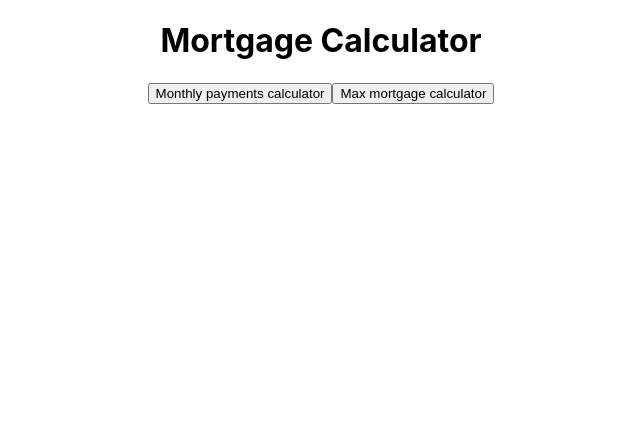
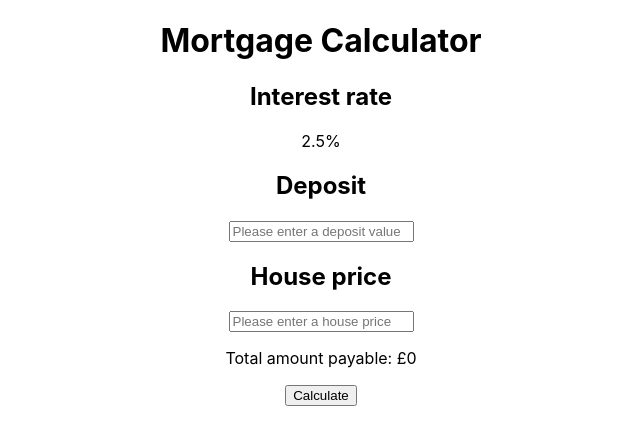
Before and after one commit to Luke-Goodridge/Mortgage-Calculator, a React (Create React App) app: page / in a window 1280 px wide. Shown: the top 444 px of the page, without its empty margins (319-959 px from the left). Built offline with nearby package versions, Linux system fonts and the light colour scheme.

Commit message:
added the functionality of a base calc using react

```diff
--- a/src/App.js
+++ b/src/App.js
@@ -3,9 +3,67 @@ import './App.css';
 import Container from "./app-container/app-container.js";
 
 class App extends Component {
+  state = {
+    interestAmount: 2.5,
+    deposit: 0,
+    housePrice: 0,
+    mortgageLength: 0,
+    total: 0,
+  };
+
+  inputPriceHandler = (e) => {
+    const maxLength = 8;
+    //checks for the value, if its a number
+    //also checks the length to make sure its appropriate
+    if(isNaN(e.target.value)) e.target.value = "";
+    else if(e.target.value.length > maxLength) {
+      e.target.value = e.target.value.slice(0,maxLength);
+    }
+    //CHANGE THIS
+    this.setState({
+      [e.target.name]: e.target.value,
+    })
+  };
+
+  calculateTotalPrice = (deposit, housePrice, interestRate) => {
+    let total = 0;
+    let mortgage = housePrice - deposit;
+    //check to make sure house value has an appropriate value
+    if(housePrice <= 0) {
+      alert("No house value entered");
+      return;
+    }
+    //check to see if the deposit is appropriate
+    if(deposit >= mortgage) total = "You've paid it all with the deposit!";
+    else {
+      //get house price and turn it into 1%
+      total = (mortgage) / 100;
+      //find interest rate of the total
+      total *= interestRate;
+      //add the interest back to the mortage amount
+      total += mortgage;
+      //set the total state to the newly calc'd value.
+    }
+    //set the state
+    this.setState({
+      total: total,
+    })
+  };
   render(){
     return (
-      <Container />
+      <div className="App">
+        <Container
+        interestAmount={this.state.interestAmount}
+        inputDepositPrice={this.inputPriceHandler.bind(this)}
+        inputHousePrice={this.inputPriceHandler.bind(this)}
+        totalMortgageCost={this.state.total}
+        />
+        <button onClick={
+          this.calculateTotalPrice.bind(this,this.state.deposit,this.state.housePrice,this.state.interestAmount)}>
+          Calculate
+        </button>
+      </div>
+
     );
   }
 }
--- a/src/app-container/app-container.js
+++ b/src/app-container/app-container.js
@@ -1,11 +1,31 @@
 import React from 'react';
 
-const app_container = (props) => {
+const app_container = ({interestAmount,totalMortgageCost,inputHousePrice,inputDepositPrice}) => {
     return (
         <div className="App">
             <h1>Mortgage Calculator</h1>
-            <button>Monthly payments calculator</button>
-            <button>Max mortgage calculator</button>
+            <div>
+                <h2>Interest rate</h2>
+                <p>{interestAmount+"%"}</p>
+            </div>
+            <div>
+                <h2>Deposit</h2>
+                <input
+                name = "deposit"
+                onChange={inputDepositPrice}
+                placeholder="Please enter a deposit value"
+                ></input>
+            </div>
+            <div>
+                <h2>House price</h2>
+                <input
+                name = "housePrice"
+                onChange={inputHousePrice}
+                placeholder="Please enter a house price"
+                ></input>
+            </div>
+            <p>Total amount payable: £{totalMortgageCost}</p>
+
         </div>
     );
 }
```
